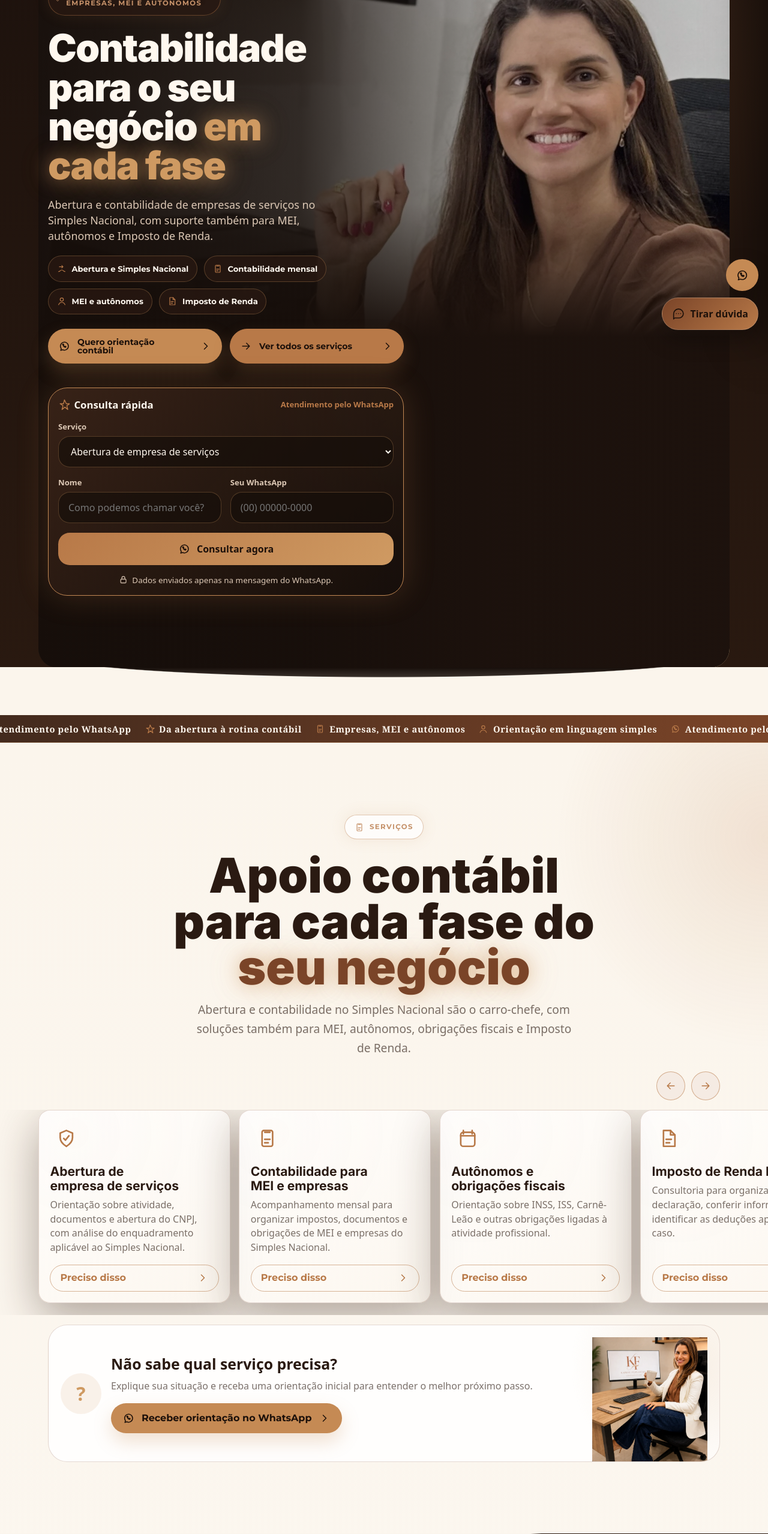
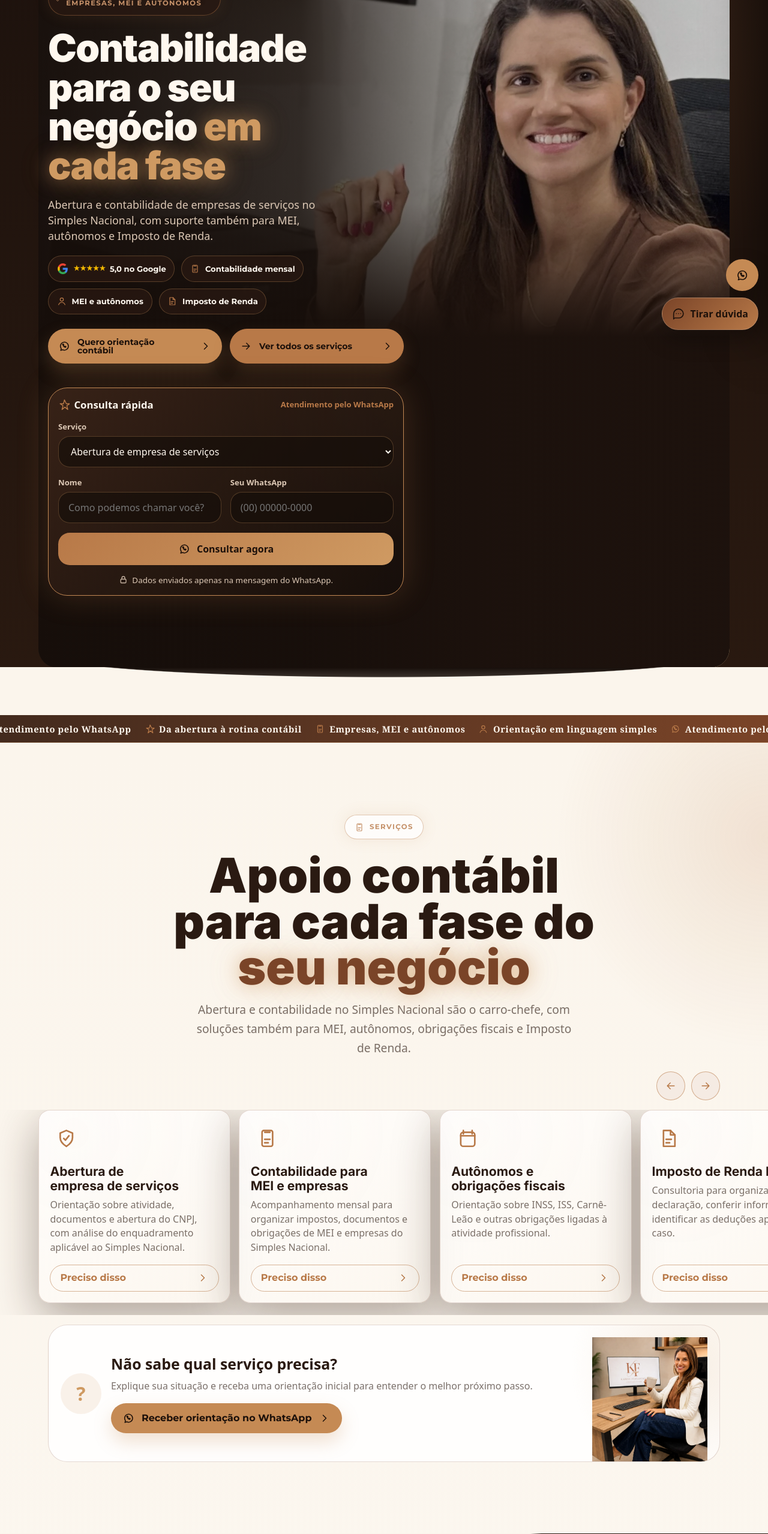
Before and after one commit to pedroh99p-bot/karinefernandes, a Next.js app: page /karine-fernandes-contabilidade in a window 1280 px wide. Shown: the part 234-2791 px from the top of the page at 60% size. Built offline with nearby package versions, Linux system fonts and the light colour scheme; a web font is replaced by a local one.

Commit message:
feat: atualiza prova social da Karine

```diff
--- a/src/app/globals.css
+++ b/src/app/globals.css
@@ -804,6 +804,31 @@ select {
   color: var(--color-primary);
 }
 
+.chip__image {
+  flex: 0 0 auto;
+  width: 1.2rem;
+  height: 1.2rem;
+  object-fit: contain;
+}
+
+.chip__rating {
+  display: inline-flex;
+  flex-wrap: wrap;
+  gap: 0.28rem 0.42rem;
+  align-items: center;
+  min-width: 0;
+}
+
+.rating-stars {
+  color: #f5b900;
+  font-family: Arial, sans-serif;
+  font-size: 0.72rem;
+  font-weight: 900;
+  letter-spacing: 0.035em;
+  line-height: 1;
+  white-space: nowrap;
+}
+
 .hero__stats,
 .specialist__stats {
   display: grid;
@@ -828,13 +853,25 @@ select {
   color: var(--color-accent);
 }
 
+.stat-card__brand {
+  width: 1.75rem;
+  height: 1.75rem;
+  object-fit: contain;
+}
+
 .stat-card strong {
   font-size: clamp(1.9rem, 8vw, 3rem);
   line-height: 1;
 }
 
-.stat-card span {
+.stat-card > span {
   color: var(--color-muted);
+}
+
+.stat-card > .stat-card__stars {
+  color: #f5b900;
+  font-size: 0.62rem;
+  letter-spacing: 0;
 }
 
 .hero__actions,
@@ -1386,9 +1423,8 @@ select {
   width: 100%;
   height: 100%;
   object-fit: cover !important;
-  object-position: center 24% !important;
-  transform: scale(1.25);
-  transform-origin: 70% 20%;
+  object-position: center top !important;
+  transform: none;
 }
 
 .specialist-profile__content {
@@ -1464,7 +1500,7 @@ select {
   font-size: clamp(1.55rem, 7vw, 2.5rem);
 }
 
-.specialist--profile-card .stat-card span {
+.specialist--profile-card .stat-card > span {
   font-size: 0.72rem;
 }
 
--- a/src/components/sections/HeroSection.tsx
+++ b/src/components/sections/HeroSection.tsx
@@ -52,7 +52,13 @@ export function HeroSection({ prospect }: HeroSectionProps) {
           <p className="hero__subtitle">{prospect.copy.heroSubtitle}</p>
           <div className="hero__chips">
             {prospect.specialist.chips.map((chip) => (
-              <Chip key={chip.label} icon={chip.icon} label={chip.label} />
+              <Chip
+                key={chip.label}
+                icon={chip.icon}
+                image={chip.image}
+                label={chip.label}
+                stars={chip.stars}
+              />
             ))}
           </div>
           <div className="hero__actions">
--- a/src/components/sections/SpecialistSection.tsx
+++ b/src/components/sections/SpecialistSection.tsx
@@ -30,11 +30,13 @@ function SpecialistStats({ prospect }: SpecialistSectionProps) {
         <StatCard
           decimals={1}
           icon="star"
+          image={prospect.proof.sourceLogo}
           label={
             prospect.layout.specialistVariant === "profile-card"
               ? "no Google"
               : prospect.proof.sourceLabel ?? "avaliação"
           }
+          stars={prospect.proof.starCount}
           value={prospect.proof.rating}
         />
       ) : null}
@@ -172,7 +174,12 @@ export function SpecialistSection({ prospect }: SpecialistSectionProps) {
           <div className="specialist__chips">
             {prospect.specialist.chips.map((chip, index) => (
               <Reveal key={chip.label} delay={index * 70}>
-                <Chip icon={chip.icon} label={chip.label} />
+                <Chip
+                  icon={chip.icon}
+                  image={chip.image}
+                  label={chip.label}
+                  stars={chip.stars}
+                />
               </Reveal>
             ))}
           </div>
--- a/src/components/ui/Chip.tsx
+++ b/src/components/ui/Chip.tsx
@@ -1,16 +1,38 @@
-import type { IconName } from "@/prospects/types";
+import type { AssetImage, IconName } from "@/prospects/types";
 import { Icon } from "./Icon";
 
 type ChipProps = {
   icon: IconName;
   label: string;
+  image?: AssetImage | null;
+  stars?: number | null;
 };
 
-export function Chip({ icon, label }: ChipProps) {
+export function Chip({ icon, image, label, stars }: ChipProps) {
   return (
     <span className="chip">
-      <Icon className="chip__icon" name={icon} />
-      <span>{label}</span>
+      {image?.src ? (
+        <img
+          alt={image.alt}
+          className="chip__image"
+          height={image.height}
+          loading="lazy"
+          src={image.src}
+          width={image.width}
+        />
+      ) : (
+        <Icon className="chip__icon" name={icon} />
+      )}
+      {stars ? (
+        <span className="chip__rating">
+          <span aria-label={`${stars} estrelas`} className="rating-stars" role="img">
+            {"★".repeat(stars)}
+          </span>
+          <span>{label}</span>
+        </span>
+      ) : (
+        <span>{label}</span>
+      )}
     </span>
   );
 }
--- a/src/components/ui/StatCard.tsx
+++ b/src/components/ui/StatCard.tsx
@@ -1,22 +1,48 @@
-import type { IconName } from "@/prospects/types";
+import type { AssetImage, IconName } from "@/prospects/types";
 import { CountUp } from "@/components/animations/CountUp";
 import { Icon } from "./Icon";
 
 type StatCardProps = {
   icon: IconName;
+  image?: AssetImage | null;
   value: number;
   suffix?: string;
   label: string;
   decimals?: number;
+  stars?: number | null;
 };
 
-export function StatCard({ icon, value, suffix = "", label, decimals = 0 }: StatCardProps) {
+export function StatCard({
+  icon,
+  image,
+  value,
+  suffix = "",
+  label,
+  decimals = 0,
+  stars
+}: StatCardProps) {
   return (
     <div className="stat-card">
-      <Icon className="stat-card__icon" name={icon} />
+      {image?.src ? (
+        <img
+          alt={image.alt}
+          className="stat-card__brand"
+          height={image.height}
+          loading="lazy"
+          src={image.src}
+          width={image.width}
+        />
+      ) : (
+        <Icon className="stat-card__icon" name={icon} />
+      )}
       <strong>
         <CountUp decimals={decimals} label={`${value}${suffix} ${label}`} suffix={suffix} value={value} />
       </strong>
+      {stars ? (
+        <span aria-label={`${stars} estrelas`} className="stat-card__stars rating-stars" role="img">
+          {"★".repeat(stars)}
+        </span>
+      ) : null}
       <span>{label}</span>
     </div>
   );
--- a/src/prospects/configs/karine-fernandes-contabilidade.ts
+++ b/src/prospects/configs/karine-fernandes-contabilidade.ts
@@ -26,7 +26,7 @@ const specialistAsset = {
   width: 1088,
   height: 1450,
   objectFit: "cover" as const,
-  objectPosition: "center 24%"
+  objectPosition: "center top"
 };
 
 const heroAsset = {
@@ -47,8 +47,7 @@ const googleAsset = {
   objectPosition: "center"
 };
 
-const socialPreviewUrl =
-  "https://res.cloudinary.com/dhbrxzt5a/image/upload/v1787261527/de69e9ae-12fb-4ce5-9ca0-a4f5bc971b2e_pq1hju.webp";
+const socialPreviewUrl = `${assetRoot}/social-preview-karine-2026.webp`;
 
 export const karineFernandesContabilidadeProspect = {
   slug: "karine-fernandes-contabilidade",
@@ -70,7 +69,7 @@ export const karineFernandesContabilidadeProspect = {
       "Contabilidade próxima, clara e responsável para você cuidar do seu negócio e das suas obrigações com mais segurança.",
     signatureText: "Contabilidade para começar e crescer com clareza",
     chips: [
-      { label: "Abertura e Simples Nacional", icon: "route" },
+      { label: "5,0 no Google", icon: "star", image: googleAsset, stars: 5 },
       { label: "Contabilidade mensal", icon: "clipboard" },
       { label: "MEI e autônomos", icon: "user" },
       { label: "Imposto de Renda", icon: "document" }
@@ -207,7 +206,9 @@ export const karineFernandesContabilidadeProspect = {
     reviewCount: 61,
     clientsServed: null,
     yearsExperience: 10,
-    sourceLabel: "Avaliações no Google"
+    sourceLabel: "Avaliações no Google",
+    sourceLogo: googleAsset,
+    starCount: 5
   },
   testimonials: {
     enabled: true,
@@ -617,7 +618,7 @@ export const karineFernandesContabilidadeProspect = {
     title: "Abertura de Empresa e Contabilidade | Karine Fernandes",
     description:
       "Abertura e contabilidade para empresas de serviços no Simples Nacional, MEI, autônomos e Imposto de Renda. Atendimento presencial no Rio e remoto em todo o Brasil.",
-    canonical: null,
+    canonical: "https://karinefernandes.vercel.app/karine-fernandes-contabilidade",
     allowIndexing: false
   },
   tracking: {
--- a/src/prospects/defaults.ts
+++ b/src/prospects/defaults.ts
@@ -200,7 +200,9 @@ export const defaultProspectConfig: ProspectConfig = {
     reviewCount: null,
     clientsServed: null,
     yearsExperience: null,
-    sourceLabel: null
+    sourceLabel: null,
+    sourceLogo: null,
+    starCount: null
   },
   testimonials: {
     enabled: true,
```
Also changed, not shown: src/prospects/types.ts (+8 -1 lines), src/schemas/prospect-schema.ts (+12 -0 lines), public/assets/karine-fernandes-contabilidade/social-preview-karine-2026.webp (added).
